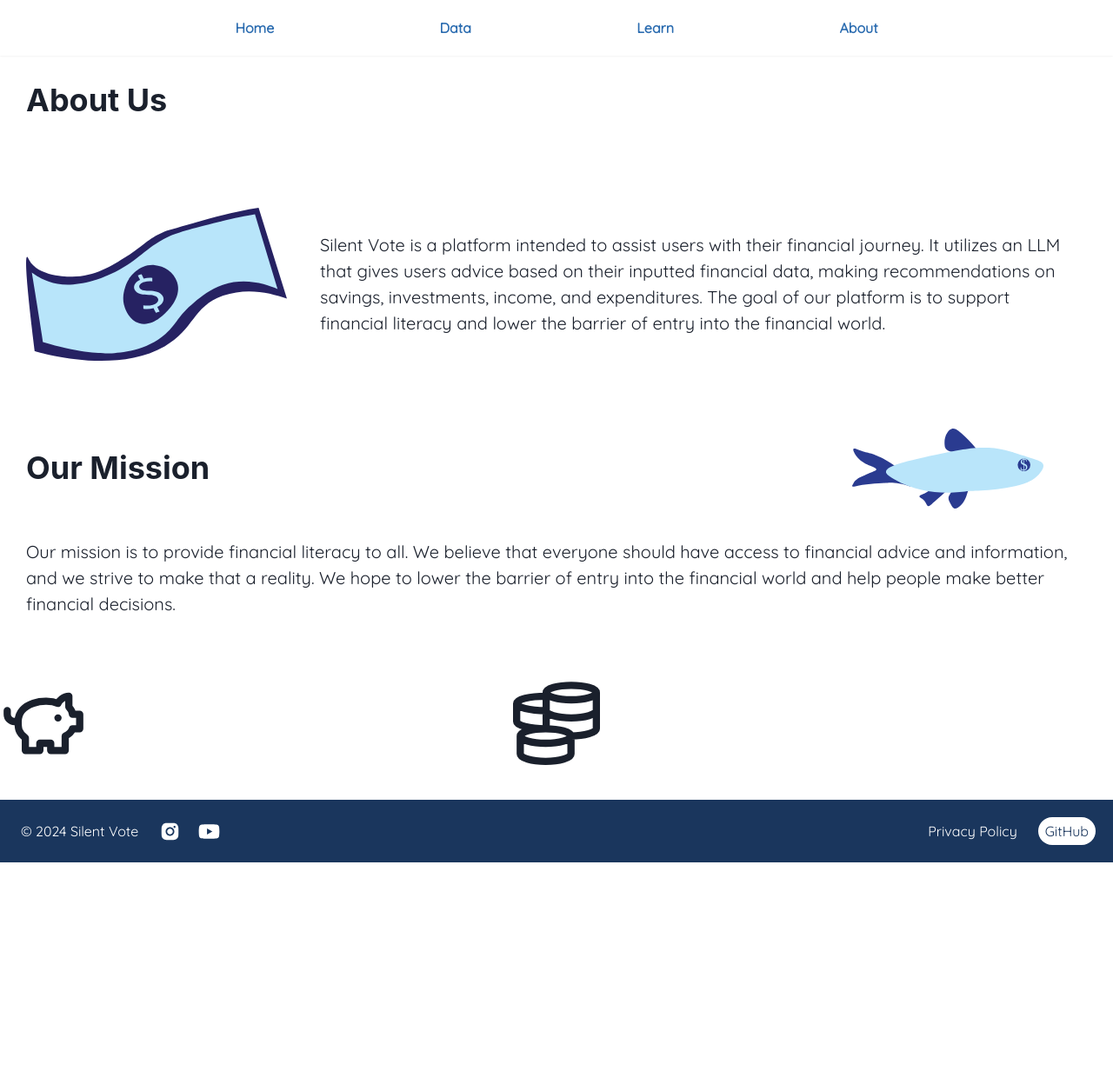
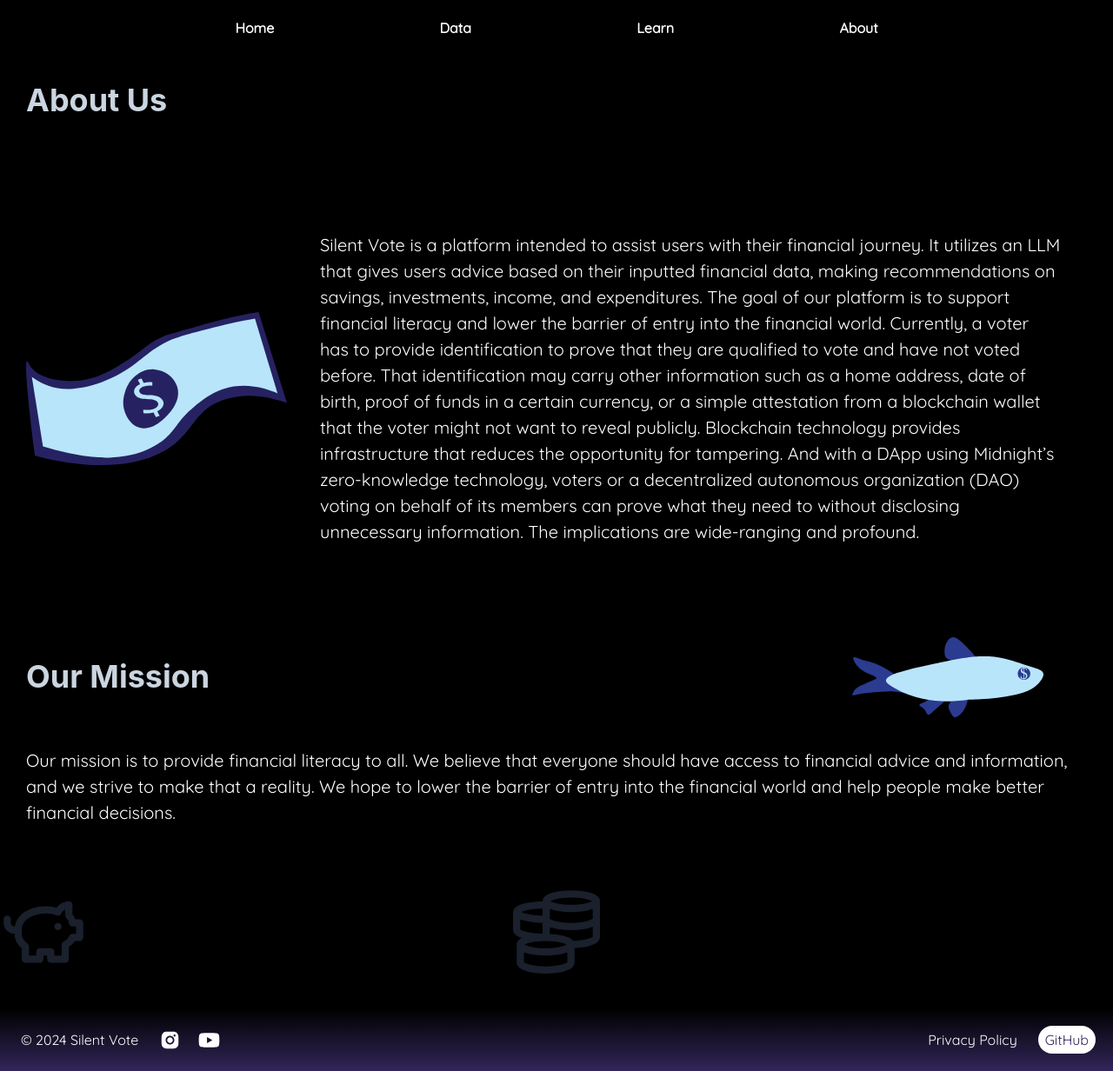
Before and after one commit to SriramGaddam5/SilentVote, a React (Create React App) app in the folder frontend/: page /about in a window 1280 px wide. Shown: the whole page at 87% size. Before the commit the page ends 992 px from the top, so only its background shows below. Built offline with nearby package versions, Linux system fonts and the light colour scheme.

Commit message:
Update dark theme

```diff
--- a/frontend/public/index.html
+++ b/frontend/public/index.html
@@ -5,7 +5,7 @@
     <meta charset="utf-8" />
     <link rel="icon" href="%PUBLIC_URL%/favicon.ico" />
     <meta name="viewport" content="width=device-width, initial-scale=1" />
-    <meta name="theme-color" content="#B8E5FA" />
+    <meta name="theme-color" content="#9333ea" />
     <meta name="description" content="Silent Vote" />
     <link rel="apple-touch-icon" href="%PUBLIC_URL%/logo192.png" />
     <link rel="manifest" href="%PUBLIC_URL%/manifest.json" />
--- a/frontend/src/App.js
+++ b/frontend/src/App.js
@@ -11,7 +11,7 @@ import "../src/styles/App.css";
 
 function App() {
   return (
-    <div>
+    <div id="Body">
       <link
         rel="stylesheet"
         href="//fonts.googleapis.com/css?family=Quicksand&amp;lang=en"
--- a/frontend/src/components/Footer.js
+++ b/frontend/src/components/Footer.js
@@ -9,14 +9,14 @@ function Footer() {
       <Flex
         p={5}
         mt={10}
-        bg="blue.900"
+        bgGradient="linear(to-t, purple.900, black)"
         color="white"
         gap="5"
         alignItems="center"
       >
         <Text p="1">© 2024 Silent Vote</Text>
-        <Tooltip label="Check out the hackathon Instagram!" rounded="lg">
-          <Link href="https://www.instagram.com/tamuhack/" isExternal>
+        <Tooltip label="Check out the datathon Instagram!" rounded="lg">
+          <Link href="https://www.instagram.com/tamudatathon/" isExternal>
             <AiFillInstagram size={25} />
           </Link>
         </Tooltip>
@@ -24,10 +24,7 @@ function Footer() {
           label="Subscribe to the hackathon YouTube channel!"
           rounded="lg"
         >
-          <Link
-            href="https://www.youtube.com/channel/UC8EIHSuBGeNlUm1G0STS2yg"
-            isExternal
-          >
+          <Link href="https://www.youtube.com/@tamudatathon23" isExternal>
             <FaYoutube size={25} />
           </Link>
         </Tooltip>
@@ -45,9 +42,9 @@ function Footer() {
               py="1"
               rounded="full"
               bg="white"
-              color="blue.900"
-              _hover={{ background: "blue.50", transform: "scale(0.99)" }}
-              _active={{ background: "blue.100", transform: "scale(1.01)" }}
+              color="purple.900"
+              _hover={{ background: "purple.50", transform: "scale(0.99)" }}
+              _active={{ background: "purple.100", transform: "scale(1.01)" }}
             >
               GitHub
             </Box>
--- a/frontend/src/components/InfoCard.js
+++ b/frontend/src/components/InfoCard.js
@@ -34,7 +34,8 @@ function InfoCard({
       <ScaleFade
         initialScale={0.9}
         in={enterCount > 0}
-        whileHover={{ scale: 1.01 }}>
+        whileHover={{ scale: 1.01 }}
+      >
         <Tooltip label={cardDescription} rounded="lg">
           <LinkBox
             maxW="sm"
@@ -45,7 +46,8 @@ function InfoCard({
             _active={{
               transform: "scale(1.01)",
               bgColor: "gray.50",
-            }}>
+            }}
+          >
             <HStack>
               <Image
                 src={imageSrc}
@@ -57,10 +59,15 @@ function InfoCard({
                 p={5}
               />
               <VStack p={5}>
-                <Heading size="md" my="2">
+                <Heading
+                  size="md"
+                  my="2"
+                  bgGradient="linear(to-r, purple.200, purple.500)"
+                  bgClip="text"
+                >
                   <LinkOverlay href={cardLink}>{cardTitle}</LinkOverlay>
                 </Heading>
-                <Text>{cardDescription}</Text>
+                <Text color="white">{cardDescription}</Text>
               </VStack>
             </HStack>
           </LinkBox>
--- a/frontend/src/components/Navbar.js
+++ b/frontend/src/components/Navbar.js
@@ -4,13 +4,20 @@ import "../styles/Navbar.css";
 function Navbar() {
   return (
     <div id="Navbar">
-      <Flex px={20} py={5} color="blue.600" fontWeight="bold" shadow="sm">
+      <Flex
+        px={20}
+        py={5}
+        color="white"
+        fontWeight="bold"
+        shadow="sm"
+        bg="black"
+      >
         <Spacer />
         <Tooltip label="Go back home" rounded="lg">
           <Link
             href="/"
-            _hover={{ color: "blue.500", transform: "scale(0.99)" }}
-            _active={{ color: "blue.400", transform: "scale(1.01)" }}
+            _hover={{ color: "purple.500", transform: "scale(0.99)" }}
+            _active={{ color: "purple.400", transform: "scale(1.01)" }}
           >
             Home
           </Link>
@@ -19,8 +26,8 @@ function Navbar() {
         <Tooltip label="Get started" rounded="lg">
           <Link
             href="/Data"
-            _hover={{ color: "blue.500", transform: "scale(0.99)" }}
-            _active={{ color: "blue.400", transform: "scale(1.01)" }}
+            _hover={{ color: "purple.500", transform: "scale(0.99)" }}
+            _active={{ color: "purple.400", transform: "scale(1.01)" }}
           >
             Data
           </Link>
@@ -29,8 +36,8 @@ function Navbar() {
         <Tooltip label="Ask Silent Vote any questions you have" rounded="lg">
           <Link
             href="/learn"
-            _hover={{ color: "blue.500", transform: "scale(0.99)" }}
-            _active={{ color: "blue.400", transform: "scale(1.01)" }}
+            _hover={{ color: "purple.500", transform: "scale(0.99)" }}
+            _active={{ color: "purple.400", transform: "scale(1.01)" }}
           >
             Learn
           </Link>
@@ -39,8 +46,8 @@ function Navbar() {
         <Tooltip label="Learn more about us" rounded="lg">
           <Link
             href="/about"
-            _hover={{ color: "blue.500", transform: "scale(0.99)" }}
-            _active={{ color: "blue.400", transform: "scale(1.01)" }}
+            _hover={{ color: "purple.500", transform: "scale(0.99)" }}
+            _active={{ color: "purple.400", transform: "scale(1.01)" }}
           >
             About
           </Link>
--- a/frontend/src/pages/About.js
+++ b/frontend/src/pages/About.js
@@ -7,24 +7,38 @@ import "../styles/About.css";
 function About() {
   return (
     <div id="Body">
-      <Heading p="30px">About Us</Heading>
+      <Heading p="30px" color="gray.300">
+        About Us
+      </Heading>
       <HStack my="10" p="30px">
         <Image src="/images/Dollar.svg" w={300} />
-        <Text p="30px" fontSize={"xl"}>
+        <Text p="30px" fontSize={"xl"} color="white">
           Silent Vote is a platform intended to assist users with their
           financial journey. It utilizes an LLM that gives users advice based on
           their inputted financial data, making recommendations on savings,
           investments, income, and expenditures. The goal of our platform is to
           support financial literacy and lower the barrier of entry into the
-          financial world.
+          financial world. Currently, a voter has to provide identification to
+          prove that they are qualified to vote and have not voted before. That
+          identification may carry other information such as a home address,
+          date of birth, proof of funds in a certain currency, or a simple
+          attestation from a blockchain wallet that the voter might not want to
+          reveal publicly. Blockchain technology provides infrastructure that
+          reduces the opportunity for tampering. And with a DApp using
+          Midnight’s zero-knowledge technology, voters or a decentralized
+          autonomous organization (DAO) voting on behalf of its members can
+          prove what they need to without disclosing unnecessary information.
+          The implications are wide-ranging and profound.
         </Text>
       </HStack>
       <HStack>
-        <Heading p="30px">Our Mission</Heading>
+        <Heading p="30px" color="gray.300">
+          Our Mission
+        </Heading>
         <Spacer />
         <Image src="/images/Minnow.svg" w={300} pr="20" />
       </HStack>
-      <Text p="30px" fontSize={"xl"} mb="10">
+      <Text p="30px" fontSize={"xl"} mb="10" color="white">
         Our mission is to provide financial literacy to all. We believe that
         everyone should have access to financial advice and information, and we
         strive to make that a reality. We hope to lower the barrier of entry
--- a/frontend/src/pages/Home.js
+++ b/frontend/src/pages/Home.js
@@ -71,9 +71,9 @@ function Home() {
         cover: {
           color: {
             value: {
-              r: 255,
-              g: 255,
-              b: 255,
+              r: 0,
+              g: 0,
+              b: 0,
             },
           },
           opacity: 1,
@@ -83,14 +83,14 @@ function Home() {
       fps_limit: 60,
       background: {
         image:
-          "url('https://static.vecteezy.com/system/resources/thumbnails/001/217/366/small/polygonal-blue-background.jpg')",
+          "url('https://img.freepik.com/premium-vector/polygon-abstract-polygonal-geometric-triangle-background_212889-4821.jpg?semt=ais_hybrid')",
       },
       particles: {
         color: {
-          value: "#B8E5FA",
+          value: "#4a1772",
         },
         links: {
-          color: "#2B3990",
+          color: "#9333ea",
           distance: 150,
           enable: true,
           opacity: 1,
@@ -164,7 +164,7 @@ function Home() {
             <Text
               id="title"
               ref={ref}
-              bgGradient="linear(to-r, blue.200, blue.900)"
+              bgGradient="linear(to-b, purple.200, purple.900)"
               bgClip="text"
               fontSize="100"
               fontWeight="extrabold"
@@ -177,13 +177,13 @@ function Home() {
           <SlideFade in={enterCount > 0} direction="right" offsetX="100px">
             <Text
               ref={ref}
-              bgGradient="linear(to-r, blue.200, blue.900)"
+              bgGradient="linear(to-b, purple.200, purple.900)"
               bgClip="text"
               fontSize="50"
               fontWeight="extrabold"
               mt={10}
             >
-              Anonymous voting
+              Decentralized anonymous voting
             </Text>
             <LuPiggyBank id="slide-right" size={100} />
           </SlideFade>
--- a/frontend/src/pages/Learn.js
+++ b/frontend/src/pages/Learn.js
@@ -15,7 +15,7 @@ function Learn() {
       <VStack p="30px" spacing="20px">
         <Text fontSize={"xl"}>Ask your questions here</Text>
         <Input placeholder="Type your question here" />
-        <Button colorScheme="blue">Submit</Button>
+        <Button colorScheme="purple">Submit</Button>
         <br />
         <Textarea isDisabled placeholder="Output" />
       </VStack>
--- a/frontend/src/styles/Home.css
+++ b/frontend/src/styles/Home.css
@@ -8,7 +8,7 @@
 }
 
 #title {
-  font-family: "Monoton";
+  font-family: "Quicksand";
 }
 
 #slide-right {
--- a/frontend/src/styles/index.css
+++ b/frontend/src/styles/index.css
@@ -1,4 +1,5 @@
 #Body {
   min-height: 100vh;
   font-family: "Quicksand";
+  background-color: #000000;
 }
```
Also changed, not shown: frontend/src/pages/Data.js (+4 -18 lines), frontend/public/manifest.json, 1 other file (tests, documents, lock files or other folders).
